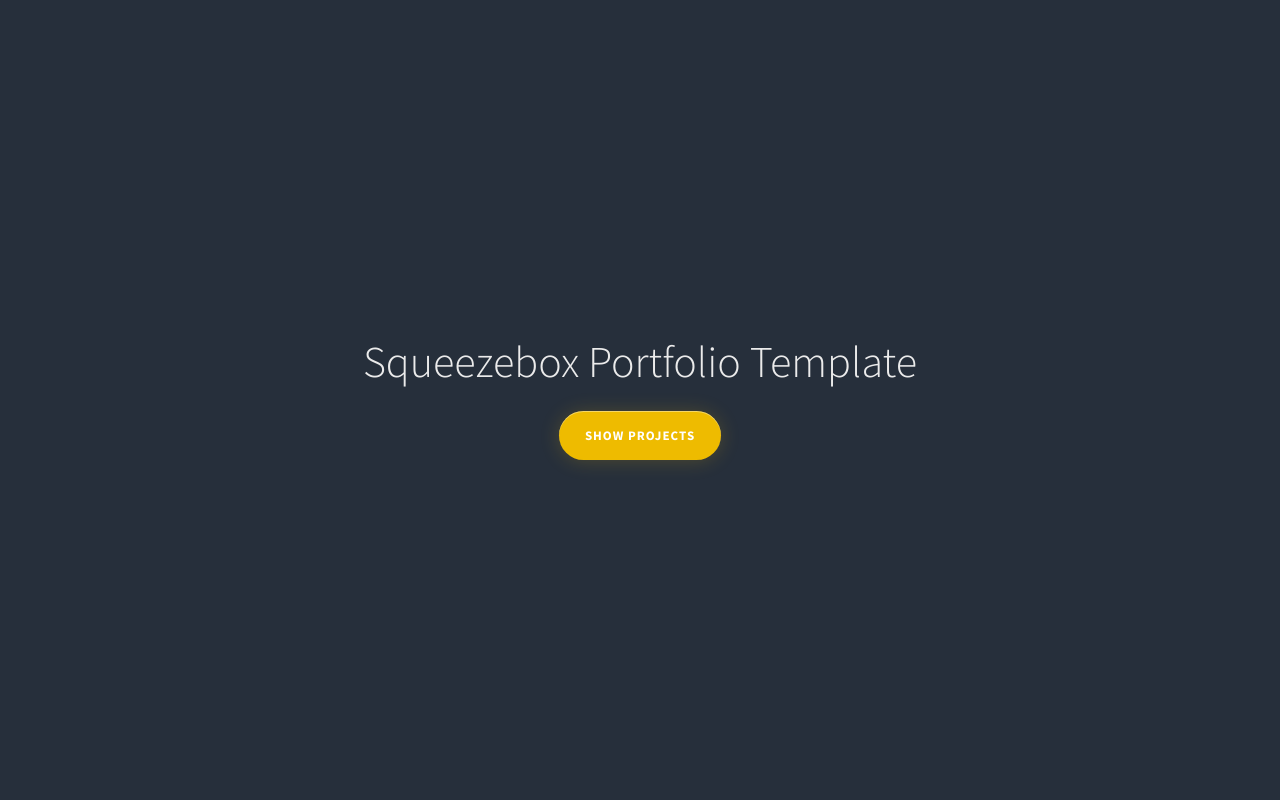
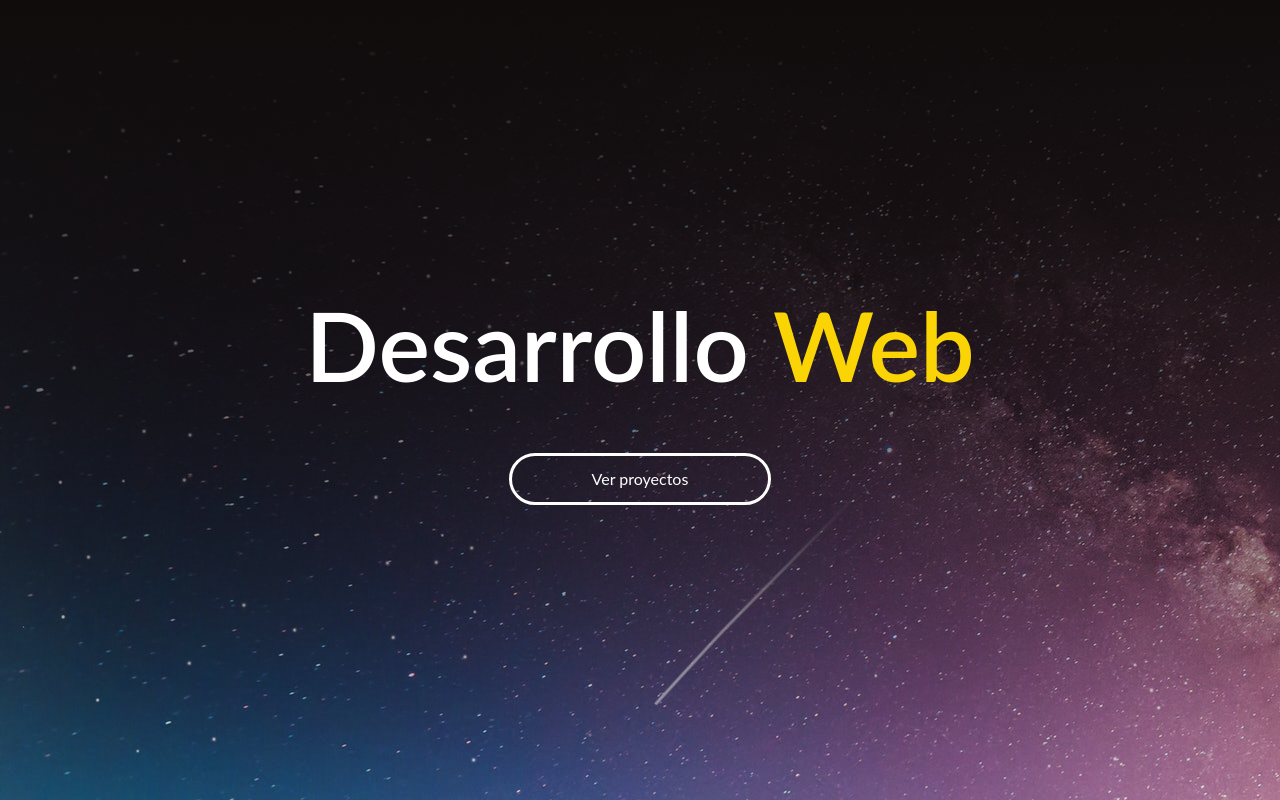
Before and after one commit to Alemv18/Supernova-Official-Website, a plain HTML site: page projects-portfolio/index.html in a window 1280 px wide. Drawn offline with nearby package versions, Linux system fonts and the light colour scheme.

Commit message:
Add curiosity project information

```diff
--- a/projects-portfolio/css/style.css
+++ b/projects-portfolio/css/style.css
@@ -33,22 +33,20 @@ Patterns - reusable parts of our design
 
 -------------------------------- */
 .cd-btn {
-  display: inline-block;
-  padding: 1.4em 2em;
-  border-radius: 50em;
-  background-color: #eebb00;
-  box-shadow: 0 1px 20px rgba(238, 187, 0, 0.2), inset 0 1px 0 rgba(255, 255, 255, 0.4);
-  color: #ffffff;
-  font-size: 1.3rem;
-  font-weight: bold;
-  text-transform: uppercase;
-  letter-spacing: 1px;
-  -webkit-transition: box-shadow 0.2s;
-  -moz-transition: box-shadow 0.2s;
-  transition: box-shadow 0.2s;
+    margin-top: 20px;
+    border: 3px solid #fff;
+    display: inline-block;
+    padding: 15px 80px;
+    border-radius: 50em;
+    background-color: none;
+    color: #ffffff;
+    font-family: "Lato", sans-serif;
 }
-.no-touch .cd-btn:hover {
-  box-shadow: 0 1px 30px rgba(238, 187, 0, 0.4), inset 0 1px 0 rgba(255, 255, 255, 0.4);
+
+.cd-btn:hover,
+.cd-btn:active,
+.cd-btn:focus {
+  background: #fbd406;
 }
 
 .cd-img-replace {
@@ -69,7 +67,7 @@ Intro page
   z-index: 2;
   height: 100vh;
   width: 100%;
-  background-color: #262f3b;
+  background: linear-gradient( rgb(16, 12, 12), rgba(16, 1, 1, 0.12)),url(../img/portfolio-cover.jpeg);
   /* used to vertical align its content */
   display: table;
   -webkit-transition: -webkit-transform 0.5s;
@@ -107,14 +105,7 @@ Intro page
   vertical-align: middle;
   text-align: center;
 }
-.cd-intro-block h1 {
-  width: 90%;
-  margin: 0 auto .6em;
-  font-size: 2.4rem;
-  color: #ebebeb;
-  -webkit-font-smoothing: antialiased;
-  -moz-osx-font-smoothing: grayscale;
-}
+
 .cd-intro-block.projects-visible {
   /* translate the .cd-intro-block element to reveal the projects slider */
   -webkit-transform: translateY(-90%);
@@ -134,8 +125,10 @@ Intro page
     top: 97.5%;
   }
   .cd-intro-block h1 {
-    font-size: 4.4rem;
-    font-weight: 300;
+    font-size: 97px;
+    font-weight: 600;
+    font-family: "Lato", sans-serif;
+    color: white;
   }
   .cd-intro-block.projects-visible {
     -webkit-transform: translateY(-95%);
@@ -144,6 +137,10 @@ Intro page
     -o-transform: translateY(-95%);
     transform: translateY(-95%);
   }
+}
+
+.yellow-txt {
+  color: #fbd406;
 }
 
 /* --------------------------------
@@ -159,7 +156,7 @@ Projects Slider
   width: 100%;
   height: 100%;
   visibility: hidden;
-  background-color: #0f1926;
+  background-color: black;
   -webkit-transition: visibility 0s 0.5s;
   -moz-transition: visibility 0s 0.5s;
   transition: visibility 0s 0.5s;
@@ -169,6 +166,19 @@ Projects Slider
   content: 'mobile';
   display: none;
 }
+
+.portfolio-project-title {
+    font-size: 97px;
+    font-weight: 600;
+    font-family: "Lato", sans-serif;
+    color: white;
+    margin-bottom: 40px;
+}
+
+.curiosity-img-portf {
+  width: 20%;
+}
+
 .cd-projects-wrapper.projects-visible {
   visibility: visible;
   -webkit-transition: visibility 0s 0s;
--- a/projects-portfolio/index.html
+++ b/projects-portfolio/index.html
@@ -5,18 +5,23 @@
 	<meta name="viewport" content="width=device-width, initial-scale=1">
 
 	<link href='https://fonts.googleapis.com/css?family=Source+Sans+Pro:400,300,700,400italic' rel='stylesheet' type='text/css'>
+	<title>Supernova Portfolio</title>
+	    <!-- Bootstrap core CSS -->
+    <link href="vendor/bootstrap/css/bootstrap.min.css" rel="stylesheet">
+
+    <!-- Add icon on browser's tab -->
+    <link rel="icon" href="../img/LogoSupernova.png">
 
 	<link rel="stylesheet" href="css/reset.css"> <!-- CSS reset -->
 	<link rel="stylesheet" href="css/style.css"> <!-- Resource style -->
 	<script src="js/modernizr.js"></script> <!-- Modernizr -->
-
-	<title>Squeezebox Portfolio Template | CodyHouse</title>
 </head>
 <body>
 	<div class="cd-intro-block">
 		<div class="content-wrapper">
-			<h1>Squeezebox Portfolio Template</h1>
-			<a href="#0" class='cd-btn' data-action="show-projects">Show projects</a>
+<!-- 		<img src="../img/logo-white-sn.png" alt="LogoSupernova">-->
+			<h1 class="portfolio-project-title">Desarrollo <label class="yellow-txt">Web</label></h1>
+			<a href="#0" class='cd-btn' data-action="show-projects">Ver proyectos</a>
 		</div>
 	</div> <!-- .cd-intro-block -->
 
@@ -24,10 +29,10 @@
 		<ul class="cd-slider">
 			<li class="current">
 				<a href="#0">
-					<img src="img/img.png" alt="project image">
+					<img class="curiosity-img-portf" src="../img/curiosity.png" alt="img-curiosity">
 					<div class="project-info">
-						<h2>Project 1</h2>
-						<p>Lorem ipsum dolor sit amet.</p>
+						<h2>Curiosity</h2>
+						<p>Sistema Web que busca mejorar el ámbito educativo dentro del país</p>
 					</div>
 				</a>
 			</li>
@@ -121,17 +126,16 @@
 
 	<div class="cd-project-content">
 		<div>
-			<h2>Project title here</h2>
-			<em>Lorem ipsum dolor sit amet, consectetur adipisicing elit. Sunt, ullam.</em>
-			<p>
-				Lorem ipsum dolor sit amet, consectetur adipisicing elit. Illum praesentium officia, fugit recusandae ipsa, quia velit nulla adipisci? Consequuntur aspernatur at, eaque hic repellendus sit dicta consequatur quae, ut harum ipsam molestias maxime non nisi reiciendis eligendi! Doloremque quia pariatur harum ea amet quibusdam quisquam, quae, temporibus dolores porro doloribus.
-			</p>
-			<p>
-				Illum quaerat asperiores aliquam voluptate saepe omnis porro excepturi in atque veritatis sapiente ipsam voluptates iste amet deserunt ullam error pariatur, magni consectetur optio nostrum minima dolorum. Soluta animi nihil doloremque ipsa incidunt vitae architecto beatae, maxime libero, dolore corporis vero porro tenetur ipsam modi repudiandae magnam enim, quibusdam sit.
-			</p>
-			<p>
-				Illum quaerat asperiores aliquam voluptate saepe omnis porro excepturi in atque veritatis sapiente ipsam voluptates iste amet deserunt ullam error pariatur, magni consectetur optio nostrum minima dolorum. Soluta animi nihil doloremque ipsa incidunt vitae architecto beatae, maxime libero, dolore corporis vero porro tenetur ipsam modi repudiandae magnam enim, quibusdam sit.
-			</p>
+			<h2 class="main-title-portfolio">Curiosity Educación</h2>
+			<em>Sistema Web con ámbito educativo que busca mejorar la educación de nuestro país</em>
+			<div class="row">
+				<div class="col-md-12 text-center">
+					<label class="description-label">Descripción del proyecto:</label>
+					<p class="description-txt">Es un proyecto el cual consta de la realización de un sistema web con ámbito educativo el cual tiene como objetivo mejorar la educación de nuestra sociedad como país ya que México está en el último lugar según la OCDE. En calidad de educación. Existe una brecha muy grande entre la calidad de la educación pública y la educación privada, es por esto que Curiosity busca mejorar estas estadísticas, acercando la calidad de una educación privada a niños de escasos recursos a un bajo costo. Para que el proyecto Curiosity haga función de su objetivo principal es necesario cubrir una de los principales puntos débiles de la educación de nuestro país el cual es la retroalimentación y la integración de los padres de familia junto con sus hijos hacia el sector educativo tanto con los profesores y la escuela en general.</p>
+					<!-- <label class="objective-label">Descripción del proyecto:</label>
+					<p class="objective-txt">Es un proyecto el cual consta de la realización de un sistema web con ámbito educativo el cual tiene como objetivo mejorar la educación de nuestra sociedad como país ya que México está en el último lugar según la OCDE. En calidad de educación. Existe una brecha muy grande entre la calidad de la educación pública y la educación privada, es por esto que Curiosity busca mejorar estas estadísticas, acercando la calidad de una educación privada a niños de escasos recursos a un bajo costo. Para que el proyecto Curiosity haga función de su objetivo principal es necesario cubrir una de los principales puntos débiles de la educación de nuestro país el cual es la retroalimentación y la integración de los padres de familia junto con sus hijos hacia el sector educativo tanto con los profesores y la escuela en general.</p> -->
+				</div>
+			</div>
 		</div>
 		<a href="#0" class="close cd-img-replace">Close</a>
 	</div> <!-- .cd-project-content -->
```
Also changed, not shown: portfolio.html (+1 -1 lines), img/curiosity.png (added), projects-portfolio/img/portfolio-cover.jpeg (renamed from img/portfolio-cover.jpeg).
